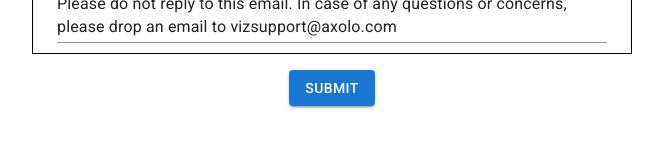
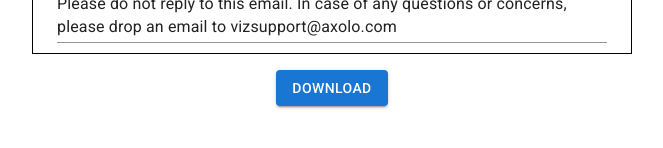
Before and after one commit to KulkarniSuraj/IT-Communication-Email-Template, a React (Vite) app: page / in a window 1280 px wide. Shown: the part 640-788 px from the top of the page, without its empty margins (308-971 px from the left). Built offline with nearby package versions, Linux system fonts and the light colour scheme.

Commit message:
remove unused css in main section

```diff
--- a/src/App.jsx
+++ b/src/App.jsx
@@ -4,9 +4,7 @@ import Banner from "./components/Banner";
 
 function App() {
   return (
-    <main
-      sx={{ display: "flex", justifyContent: "center", alignItems: "center" }}
-    >
+    <main>
       <Container
         sx={{ border: "1px solid black", marginTop: "20px" }}
         maxWidth="sm"
@@ -62,7 +60,7 @@ function App() {
         </Section>
       </Container>
       <Box sx={{ m: 2, display: "flex", justifyContent: "center" }}>
-        <Button variant="contained">Submit</Button>
+        <Button variant="contained">download</Button>
       </Box>
     </main>
   );
```
